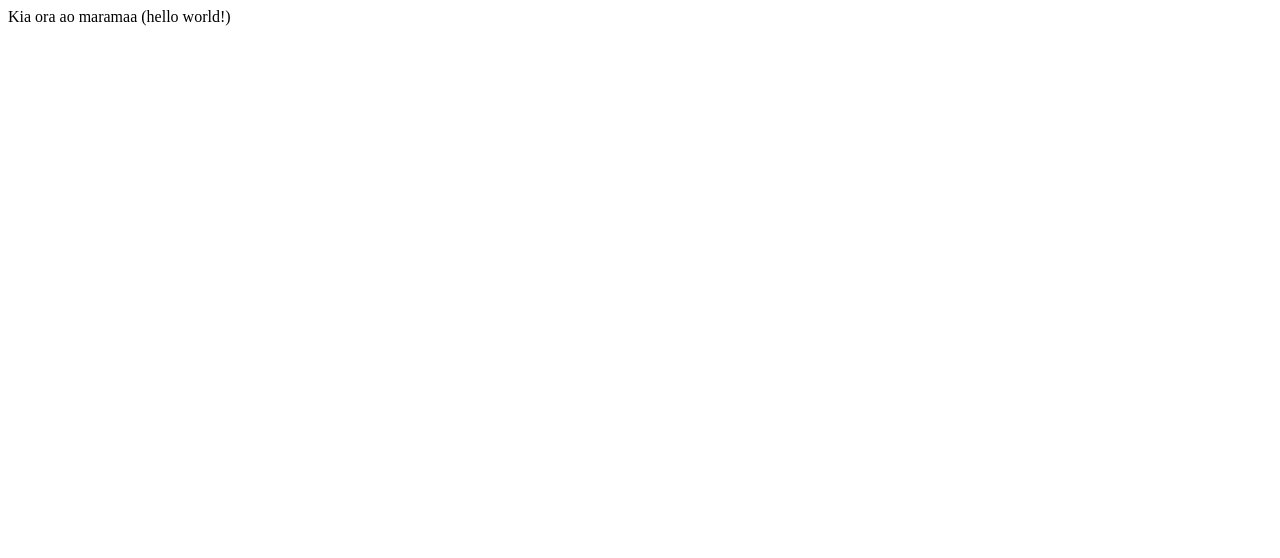
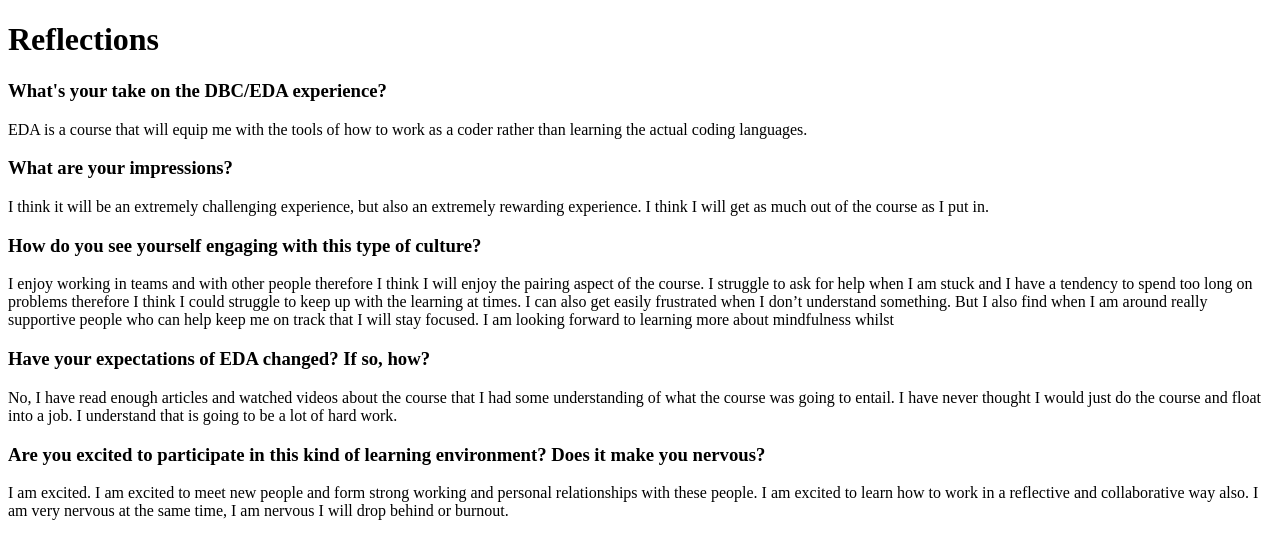
Before and after one commit to lauren-hart/lauren-hart.github.io, a plain HTML site: page index.html in a window 1280 px wide. Drawn offline with Linux system fonts and the light colour scheme.

Commit message:
complete reflection blog

```diff
--- a/index.html
+++ b/index.html
@@ -1 +1,29 @@
-Kia ora ao maramaa (hello world!)
+<!DOCTYPE html>
+<html>
+  <head>
+    <title>Lauren's Blog</title>
+    <meta charset="UTF-8">
+    <link href="your-stylesheet-link-here.css" rel="stylesheet" type="text/css">
+  </head>
+
+  <body>
+    <h1>Reflections</h1>
+
+    <h3>What's your take on the DBC/EDA experience?</h3>
+    <p>EDA is a course that will equip me with the tools of how to work as a coder rather than learning the actual coding languages. </p>
+
+    <h3>What are your impressions? </h3>
+    <p>I think it will be an extremely challenging experience, but also an extremely rewarding experience. I think I will get as much out of the course as I put in.</p>
+
+    <h3>How do you see yourself engaging with this type of culture? </h3>
+    <p>I enjoy working in teams and with other people therefore I think I will enjoy the pairing aspect of the course. I struggle to ask for help when I am stuck and I have a tendency to spend too long on problems therefore I think I could struggle to keep up with the learning at times. I can also get easily frustrated when I don’t understand something. But I also find when I am around really supportive people who can help keep me on track that I will stay focused. I am looking forward to learning more about mindfulness whilst </p>
+
+    <h3>Have your expectations of EDA changed? If so, how? </h3>
+    <p>No, I have read enough articles and watched videos about the course that I had some understanding of what the course was going to entail. I have never thought I would just do the course and float into a job. I understand that is going to be a lot of hard work. </p>
+
+    <h3>Are you excited to participate in this kind of learning environment? Does it make you nervous? </h3>
+    <p>I am excited. I am excited to meet new people and form strong working and personal relationships with these people. I am excited to learn how to work in a reflective and collaborative way also. I am very nervous at the same time, I am nervous I will drop behind or burnout.  </p>
+
+
+  </body>
+</html>
```
